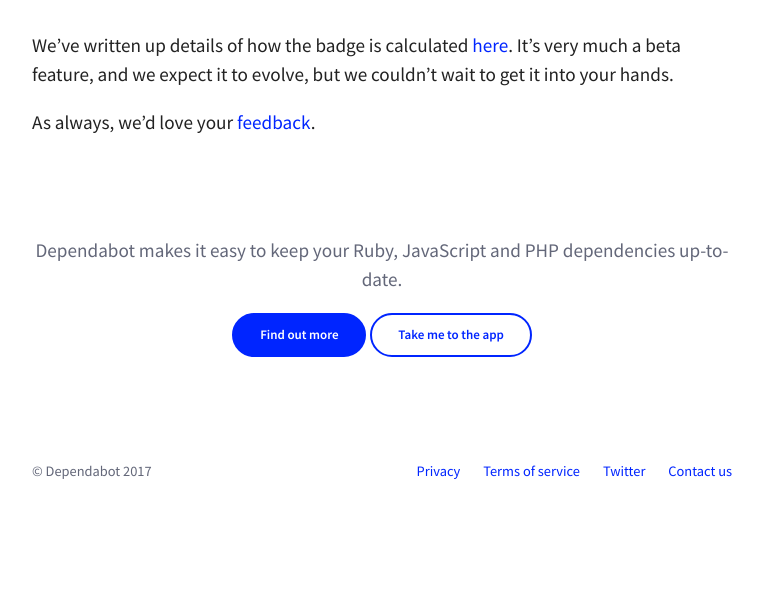
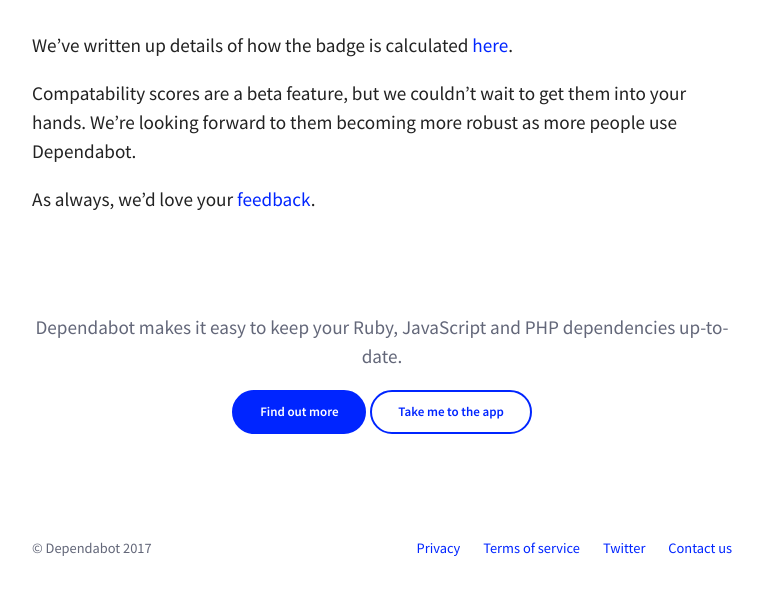
Before and after one commit to desenvolvedorIcotrade/App.bot, a Jekyll site: the page built from blog/_posts/2017-06-20-introducing-dependabot-compatibility-scores.md, in a window 1280 px wide, cut to the strip 447-1040 px from the top of the page. Shown: the whole strip, without its empty margins (258-1021 px from the left). Built offline with Jekyll 4.4.1, drawn with Linux system fonts in a browser that asks for light colours; nearby versions of some CDN libraries; before the commit the page ends 963 px from its top, so only the background shows below that.

Commit message:
Wordsmith

```diff
--- a/blog/_posts/2017-06-20-introducing-dependabot-compatibility-scores.md
+++ b/blog/_posts/2017-06-20-introducing-dependabot-compatibility-scores.md
@@ -12,8 +12,10 @@
 </p>
 
 We've written up details of how the badge is calculated [here][compatibility_score_webpage].
-It's very much a beta feature, and we expect it to evolve, but we couldn't wait
-to get it into your hands.
+
+Compatability scores are a beta feature, but we couldn't wait to get them into
+your hands. We're looking forward to them becoming more robust as more people
+use Dependabot.
 
 As always, we'd love your [feedback][feedback].
 
```
